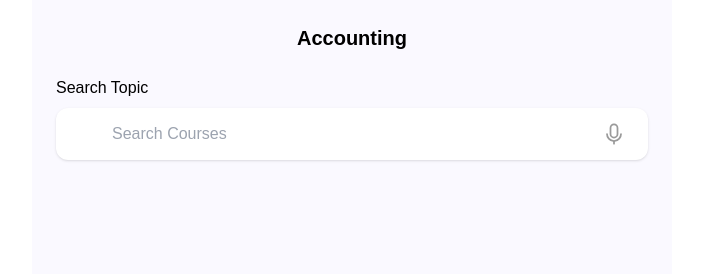
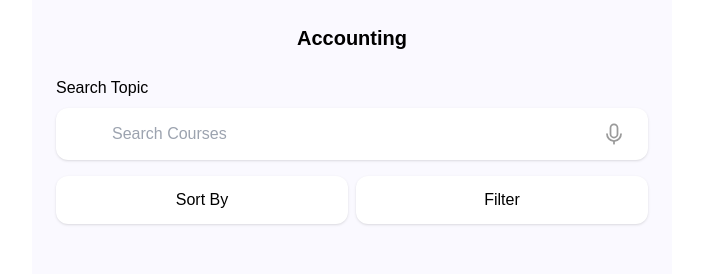
Before and after one commit to plirapli/moonedu, a React (Create React App) app: page /category/accounting in a window 1280 px wide. Shown: the top 274 px of the page, without its empty margins (288-991 px from the left). Built offline with nearby package versions, Linux system fonts and the light colour scheme; some icons are missing.

Commit message:
add course list menu

```diff
--- a/src/App.jsx
+++ b/src/App.jsx
@@ -79,7 +79,7 @@ function App() {
     {
       id: 1,
       title: 'Figma UI/UX Design Essential',
-      categories: 'graphic-design',
+      category: 'graphic-design',
       rating: '4.8 (18.1k)',
       price: 135000,
       wishlist: true,
@@ -87,7 +87,7 @@ function App() {
     {
       id: 2,
       title: 'Lorem ipsum dolor sit amet, consectetur adipiscing elit',
-      categories: 'sports',
+      category: 'sports',
       rating: '4.8 (18.1k)',
       price: 135000,
       wishlist: true,
@@ -95,7 +95,7 @@ function App() {
     {
       id: 3,
       title: 'Figma UI/UX Design Essential',
-      categories: 'graphic-design',
+      category: 'graphic-design',
       rating: '4.8 (18.1k)',
       price: 135000,
       wishlist: true,
@@ -103,7 +103,7 @@ function App() {
     {
       id: 4,
       title: 'Figma UI/UX Design Essential',
-      categories: 'graphic-design',
+      category: 'graphic-design',
       rating: '4.8 (18.1k)',
       price: 135000,
       wishlist: false,
@@ -111,7 +111,7 @@ function App() {
     {
       id: 5,
       title: 'Figma UI/UX Design Essential',
-      categories: 'graphic-design',
+      category: 'graphic-design',
       rating: '4.8 (18.1k)',
       price: 135000,
       wishlist: false,
@@ -141,7 +141,13 @@ function App() {
               />
               <Route
                 path='category/:id'
-                element={<Courses categories={categories} courses={courses} />}
+                element={
+                  <Courses
+                    categories={categories}
+                    courses={courses}
+                    setCourses={setCourses}
+                  />
+                }
               />
               <Route
                 path='wishlist'
--- a/src/components/BtnText.jsx
+++ b/src/components/BtnText.jsx
@@ -1,11 +1,14 @@
 import React from 'react';
 
-const BtnText = (props) => {
+const BtnText = ({ text, btnColor, txtColor, ...props }) => {
   return (
     <button
       onClick={props.btnHandler}
-      className='w-full p-3 flex justify-center items-center bg-primary-base rounded-xl shadow'>
-      <p className='text-white font-medium'>{props.text || 'Text Button'}</p>
+      className={`w-full p-3 flex justify-center items-center rounded-xl shadow
+                 ${btnColor ? btnColor : 'bg-primary-base'}`}>
+      <p className={`font-medium ${txtColor ? txtColor : 'text-white'}`}>
+        {text || 'Text Button'}
+      </p>
     </button>
   );
 };
--- a/src/components/HorizontalWImages.jsx
+++ b/src/components/HorizontalWImages.jsx
@@ -7,7 +7,7 @@ const HorizontalWImages = (props) => {
   const btnHandler = () =>
     props.setState(
       props.items.map((item) =>
-        item.id === props.data.id ? { ...item, wishlist: false } : item
+        item.id === props.data.id ? { ...item, wishlist: !item.wishlist } : item
       )
     );
 
--- a/src/pages/Courses.jsx
+++ b/src/pages/Courses.jsx
@@ -4,6 +4,7 @@ import { useParams, Link } from 'react-router-dom';
 import TopNavBar from '../components/TopNavBar';
 import SearchBar from '../components/SearchBar';
 import HorizontalWImages from '../components/HorizontalWImages';
+import BtnText from '../components/BtnText';
 
 const Courses = (props) => {
   const { id } = useParams();
@@ -20,6 +21,11 @@ const Courses = (props) => {
       <TopNavBar buttonL={1} buttonR={1} menuName={menuName} />
       <div className='px-6 mt-4'>
         <SearchBar />
+      </div>
+
+      <div className='mt-4 px-6 grid grid-cols-2 gap-2'>
+        <BtnText text='Sort By' btnColor='bg-white' txtColor='text-black' />
+        <BtnText text='Filter' btnColor='bg-white' txtColor='text-black' />
       </div>
 
       {/* Courses */}
--- a/src/pages/Wishlist.jsx
+++ b/src/pages/Wishlist.jsx
@@ -49,7 +49,7 @@ const Wishlist = (props) => {
             </p>
           </div>
           <div className='w-full mt-5'>
-            <Link to='/categories/all'>
+            <Link to='/category/all'>
               <BtnText text='Browse Categories' />
             </Link>
           </div>
```
